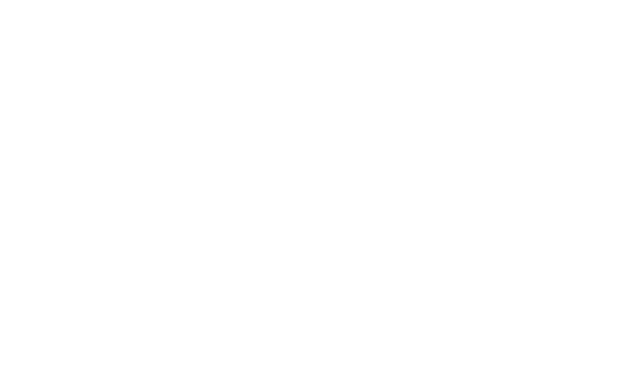
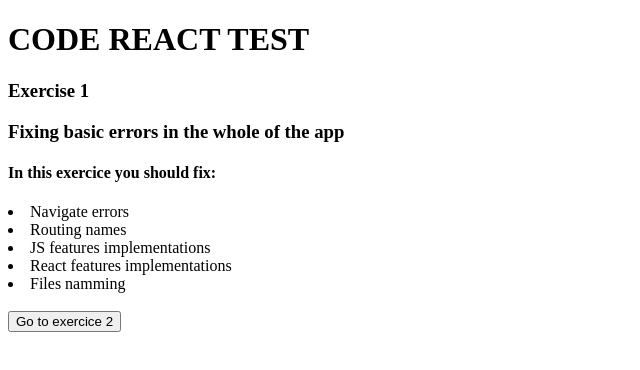
Before and after one commit to miguel-rios-r/test-code, a React app: page /1 in a window 1280 px wide. Before the commit this address had no page. Shown: the top 370 px of the page, without its empty margins (0-640 px from the left). Built offline with nearby package versions, Linux system fonts and the light colour scheme.

Commit message:
Basic test

```diff
--- a/src/App.js
+++ b/src/App.js
@@ -4,14 +4,44 @@
   BrowserRouter,
   Routes,
   Route,
+  Link,
 } from "react-router-dom"
+import Exercice1 from "./pages/exercise_1";
+import Exercice2 from "./pages/exercise_2";
 
 
 function App() {
   return <BrowserRouter>
     <Routes>
-      <Route path="/" element={<h1>Hello World</h1>}>
-      </Route>
+      <Route
+        path="/"
+        element={
+          <>
+            <h1>CODE REACT TEST</h1>
+            <Link to={"1"}>Start</Link>
+          </>
+        }
+      />
+      <Route
+        path="/1"
+        element={
+          <Exercice1/>
+        }
+      />
+      <Route
+        path="/2"
+        element={
+          <Exercice2/>
+        }
+      />
+      <Route
+        path="*"
+        element={
+          <>
+            <h1>Not found</h1>
+          </>
+        }
+      />
     </Routes>
   </BrowserRouter>
 }
--- /dev/null
+++ b/src/pages/exercise_1/index.js
@@ -0,0 +1,24 @@
+import React from 'react'
+import { useNavigate } from 'react-router-dom'
+
+export default function Exercice1 (){
+
+  const navigate = useNavigate()
+
+  return(
+    <>
+      <h1>CODE REACT TEST</h1>
+      <h3>Exercise 1</h3>
+      <h3>Fixing basic errors in the whole of the app</h3>
+      <h4>In this exercice you should fix:</h4>
+      <li> Navigate errors</li>
+      <li> Routing names</li>
+      <li> JS features implementations</li>
+      <li> React features implementations</li>
+      <li> Files namming</li>
+      <br/>
+      <button onClick={ () => navigate("2") }>Go to exercice 2</button>
+    </>
+  )
+
+}
--- /dev/null
+++ b/src/pages/exercise_2/index.js
@@ -0,0 +1,55 @@
+// import React from 'react'
+
+// export default function (){
+
+//   const baseURL = "https://rickandmortyapi.com/api/"
+//   const endpoints = {
+//     CHARACTER: "character"
+//   }
+
+//   const [ allCharacters, setAllCharacters ] = React.useState([])
+//   const [ loading, setLoading ] = React.useState(true)
+
+//   const getAllCharacters = async () => {
+//     setLoading(true)
+//     fetch(`${baseURL}/${endpoints.CHARACTER}`, {
+//       method: 'GET',
+//       headers: {
+//         'Content-Type': 'application/json'
+//       },
+//     })
+//       .then( res => res.json())
+//       .then( decoded =>  setAllCharacters(decoded.results))
+//       .finally( () => setLoading(false) )
+//   }
+
+//   React.useEffect( () => {
+//     await getAllCharacters()
+//   })
+
+//   return(
+//       <h1>CODE REACT TEST</h1>
+//       <h3>Exercise 1</h3>
+//       <Link to="/1">Return to Exercice 1</Link>
+//       <br/>
+//       <br/>
+//       <h3>Consuming The Rick and Morty API is a REST(ish)</h3>
+//       <h4>In this exercice you should:</h4>
+//       <li> Consume and list the characters available from the API, <i>(name image and a short description)</i></li>
+//       <li> Display just 7 items at time and allow to move between "pages" in the same screen <i>(Minimum 3 pages)</i></li>
+//       <li> Allow to users to filter and found an specific character</li>
+//       <li> Navigate to a single character screen with a complete info</li>
+//       <br/>
+//       <p>Please, be sure of display user's feedback such as <b>Loading states, Error states, etc</b></p>
+
+//       { /* Start your code here */ }
+//       {
+//         allCharacters.forEach( item => {
+//           <div style={{backgroundColor: "#707070"}}>
+//             <p>{item.name}</p>
+//           </div>
+//         })
+//       }
+//   )
+
+// }
```
